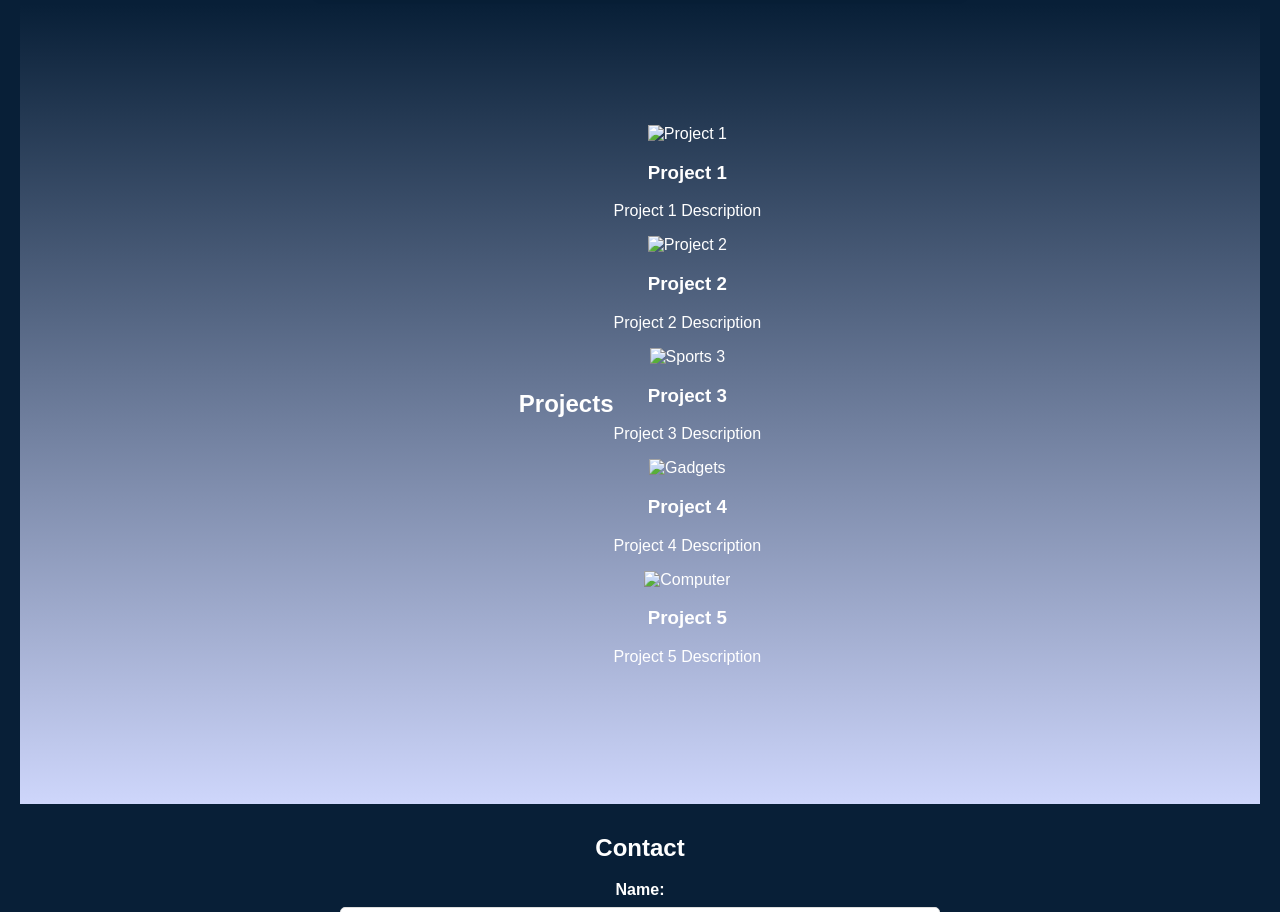
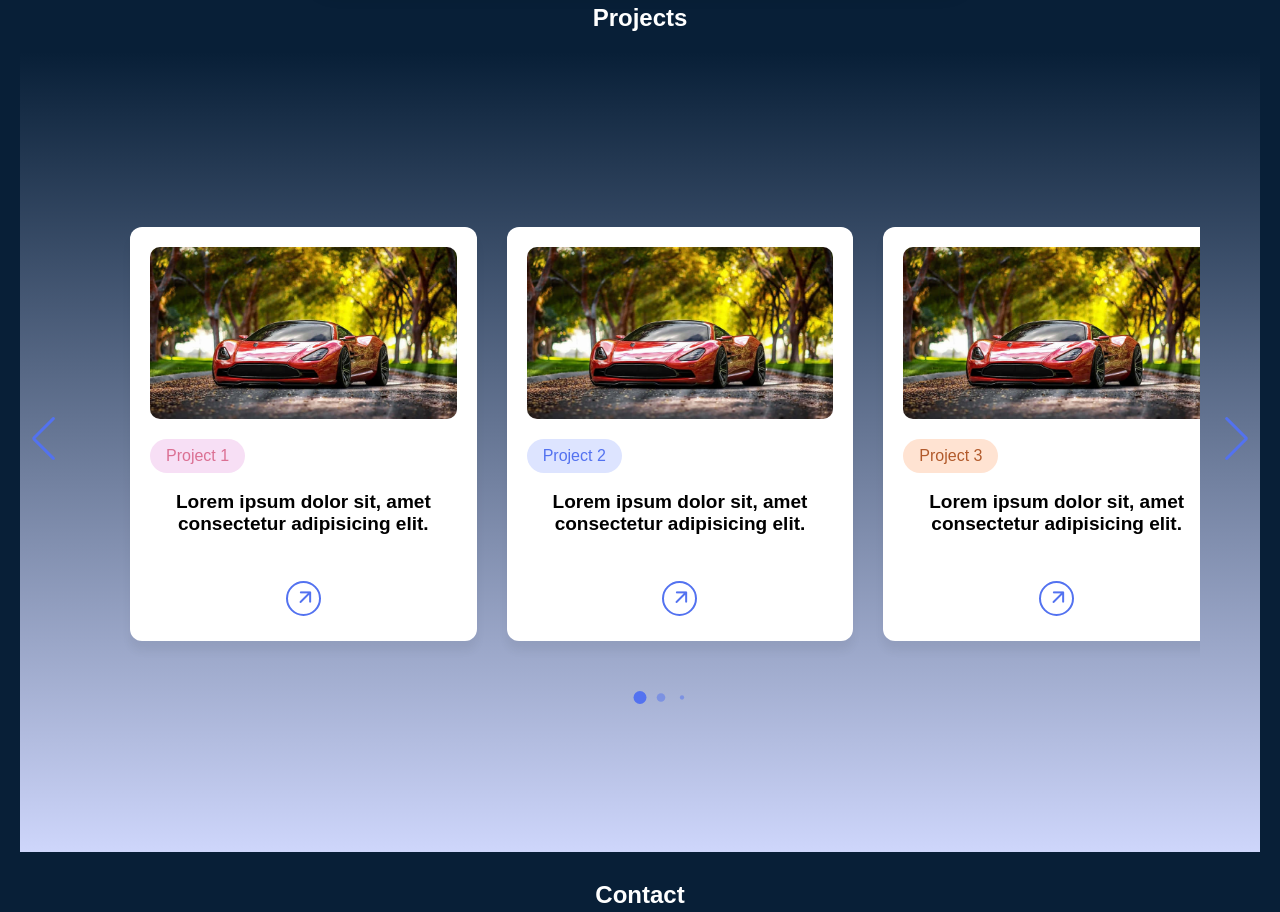
Before and after one commit to BSIT-Web-Programming-2024/Macadaeg-Nestor, a plain HTML site: page index.html in a window 1280 px wide. Shown: the part 1419-2331 px from the top of the page. Drawn offline with nearby package versions, Linux system fonts and the light colour scheme.

Commit message:
Add files via upload

```diff
--- a/index.html
+++ b/index.html
@@ -5,7 +5,10 @@
     <meta name="viewport" content="width=device-width, initial-scale=1.0">
     <title>My Portfolio</title>
     <link href='https://unpkg.com/boxicons@2.1.4/css/boxicons.min.css' rel='stylesheet'>
+    <link rel="stylesheet" href="https://fonts.googleapis.com/css2?family=Material+Symbols+Rounded:opsz,wght,FILL,GRAD@24,400,0,0&icon_names=arrow_forward" />
     <link rel="stylesheet" href="Port.css">
+    <link rel = "stylesheet" href="https://cdn.jsdelivr.net/npm/swiper@11/swiper-bundle.min.css">
+
 </head>
 <body>
     <header>
@@ -27,10 +30,10 @@
             <div class="btn-sci">
                 <a href="#" class="btn">Download CV</a>
                 <div class="sci">
-                    <a href="#"><i class='bx bxl-github'></i></a>
-                    <a href="#"><i class='bx bxl-linkedin' ></i></a>
+                    <a href="https://github.com/Nestor1125"><i class='bx bxl-github'></i></a>
+                    <a href="https://www.instagram.com/nstr_mcdg/"><i  class='bx bxl-instagram-alt'></i></a>
                     <a href="#"><i class='bx bxl-twitter' ></i></a>
-                    <a href="#"><i class='bx bxl-facebook-circle' ></i></a>
+                    <a href="https://www.facebook.com/profile.php?id=100007491697190"><i class='bx bxl-facebook-circle' ></i></a>
                 </div>
 
             </div>
@@ -53,38 +56,62 @@
             <p>Hello! I'm a passionate web developer on a journey to craft digital experiences that leave a lasting impression. With a keen eye for design and a heart full of curiosity, I dive deep into the world of code, transforming ideas into visually stunning and user-friendly websites.</p>
         </div>
 
+
+        <h2>Projects</h2>
         <section id="projects">
-            <h2>Projects</h2>
-            <div class="project-container">
-                <div class="project-card Cafe">
-                    <img src="Cafebackgund.jpg" alt="Project 1">
-                    <h3>Project 1</h3>
-                    <p>Project 1 Description</p>
-                </div>
-                <div class="project-card Cars">
-                    <img src="project2.jpg" alt="Project 2">
-                    <h3>Project 2</h3>
-                    <p>Project 2 Description</p>
-                </div>
-                <div class="project-card Sports">
-                    <img src="project3.jpg" alt="Sports 3">
-                    <h3>Project 3</h3>
-                    <p>Project 3 Description</p>
-                </div>
-                <div class="project-card Gadgets">
-                    <img src="basag.jpg" alt="Gadgets">
-                    <h3>Project 4</h3>
-                    <p>Project 4 Description</p>
-                </div>
-                <div class="project-card Computer">
-                    <img src="wala.jpg" alt="Computer">
-                    <h3>Project 5</h3>
-                    <p>Project 5 Description</p>
+
+            <div class="container swiper">
+                <div class="card-wrapper">
+                    <ul class="card-list swiper-wrapper">
+                        <li class="card-item swiper-slide">
+                        <a href="#" class="card-link">
+                         <img src="Car-Photo.jpg" alt="Project Photo" class="card-image">
+                        <p class="badge designer">Project 1</p>
+                        <h2 class = "card-title">Lorem ipsum dolor sit, amet consectetur adipisicing elit. </h2>
+                        <button class="card-button material-symbols-rounded">arrow_forward</button>
+                        </a>
+                        </li>
+                        <li class="card-item swiper-slide">
+                            <a href="#" class="card-link">
+                             <img src="Car-Photo.jpg" alt="Project Photo" class="card-image">
+                            <p class="badge developer">Project 2</p>
+                            <h2 class = "card-title">Lorem ipsum dolor sit, amet consectetur adipisicing elit. </h2>
+                            <button class="card-button material-symbols-rounded">arrow_forward</button>
+                            </a>
+                        </li>
+                        <li class="card-item swiper-slide">
+                                <a href="#" class="card-link">
+                                 <img src="Car-Photo.jpg" alt="Project Photo" class="card-image">
+                                <p class="badge marketer">Project 3</p>
+                                <h2 class = "card-title">Lorem ipsum dolor sit, amet consectetur adipisicing elit. </h2>
+                                <button class="card-button material-symbols-rounded">arrow_forward</button>
+                                </a>
+                        </li>
+                        <li class="card-item swiper-slide">
+                                    <a href="#" class="card-link">
+                                     <img src="Car-Photo.jpg" alt="Project Photo" class="card-image">
+                                    <p class="badge gamer">Project 4</p>
+                                    <h2 class = "card-title">Lorem ipsum dolor sit, amet consectetur adipisicing elit. </h2>
+                                    <button class="card-button material-symbols-rounded">arrow_forward</button>
+                                    </a>
+                        </li>
+                        <li class="card-item swiper-slide">
+                                        <a href="#" class="card-link">
+                                         <img src="Car-Photo.jpg" alt="Project Photo" class="card-image">
+                                        <p class="badge editor">Project 5</p>
+                                        <h2 class = "card-title">Lorem ipsum dolor sit, amet consectetur adipisicing elit. </h2>
+                                        <button class="card-button material-symbols-rounded">arrow_forward</button>
+                                        </a>
+                        </li>
+                    </ul>
+
+                    <div class="swiper-pagination"></div>
+                    <div class="swiper-slide-button swiper-button-prev"></div>
+                    <div class="swiper-slide-button swiper-button-next"></div>
+
                 </div>
             </div>
-        </section>
-
-
+            </section>
 
         <section id="contact">
             <h2>Contact</h2>
@@ -107,18 +134,9 @@
         </footer>
     </main>
 
-    <script>
-        // JavaScript to change active link
-        const navLinks = document.querySelectorAll('nav ul li a');
 
-        navLinks.forEach(link => {
-            link.addEventListener('click', function() {
-                // Remove active class from all links
-                navLinks.forEach(nav => nav.classList.remove('active'));
-                // Add active class to the clicked link
-                this.classList.add('active');
-            });
-        });
-    </script>
 </body>
+
+<script src="https://cdn.jsdelivr.net/npm/swiper@11/swiper-bundle.min.js"></script>
+    <script src = "Port.js"></script>
 </html>
```
